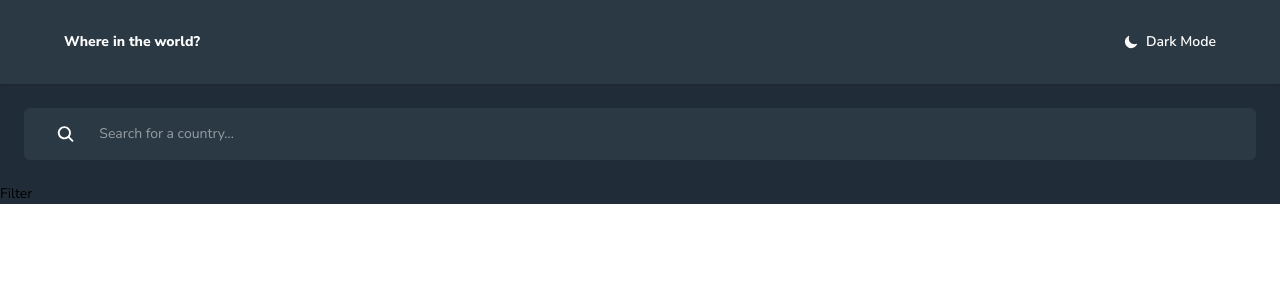
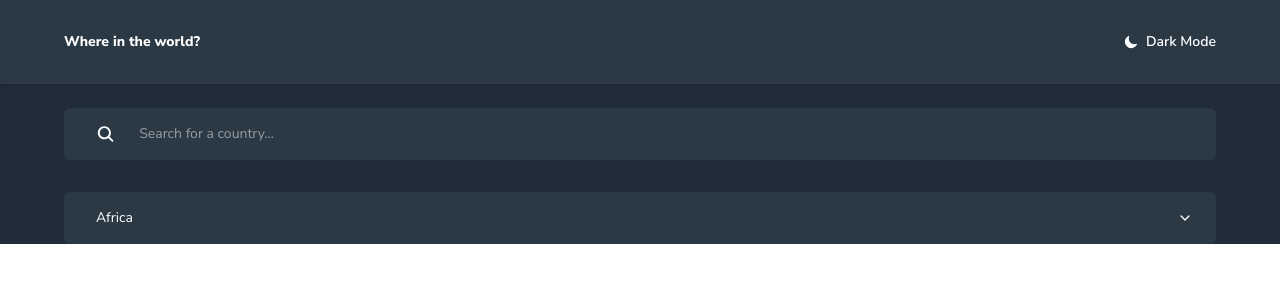
Before and after one commit to marcodamianperez/frontend-mentor-challenges, a React (Vite) app: page / in a window 1280 px wide. Shown: the top 300 px of the page. Built offline with nearby package versions, Linux system fonts and the light colour scheme.

Commit message:
feat: add filter component (hardcoded)

```diff
--- a/src/components/Filter.tsx
+++ b/src/components/Filter.tsx
@@ -1,5 +1,21 @@
+import { IoChevronDown } from "react-icons/io5";
+
 function Filter() {
-  return <div>Filter</div>;
+  return (
+    <div className="relative text-white">
+      <select className="bg-dark-mode-element px-8 py-4 rounded-md appearance-none w-full outline-none">
+        <option hidden disabled value="">
+          Filter by Region
+        </option>
+        <option value="africa">Africa</option>
+        <option value="america">America</option>
+        <option value="asia">Asia</option>
+        <option value="europe">Europe</option>
+        <option value="oceania">Oceania</option>
+      </select>
+      <IoChevronDown className="absolute right-6 top-1/2 -translate-y-1/2" />
+    </div>
+  );
 }
 
 export default Filter;
--- a/src/components/SearchBar.tsx
+++ b/src/components/SearchBar.tsx
@@ -2,10 +2,7 @@ import { IoSearch } from "react-icons/io5";
 
 function SearchBar() {
   return (
-    <label
-      htmlFor="search"
-      className="text-white bg-dark-mode-element m-6 px-8 py-4 flex items-center gap-6 rounded-md"
-    >
+    <label htmlFor="search" className="text-white bg-dark-mode-element px-8 py-4 flex items-center gap-6 rounded-md">
       <IoSearch className="text-xl" />
       <input id="search" className="text-inherit outline-none w-full" placeholder="Search for a country..." />
     </label>
--- a/src/pages/Home.tsx
+++ b/src/pages/Home.tsx
@@ -6,8 +6,10 @@ function Home() {
   return (
     <div className="text-sm bg-dark-mode-bg">
       <Navbar title="Where in the world?" />
-      <SearchBar />
-      <Filter />
+      <div className="flex flex-col gap-8 my-6 w-[90%] mx-auto">
+        <SearchBar />
+        <Filter />
+      </div>
     </div>
   );
 }
```
